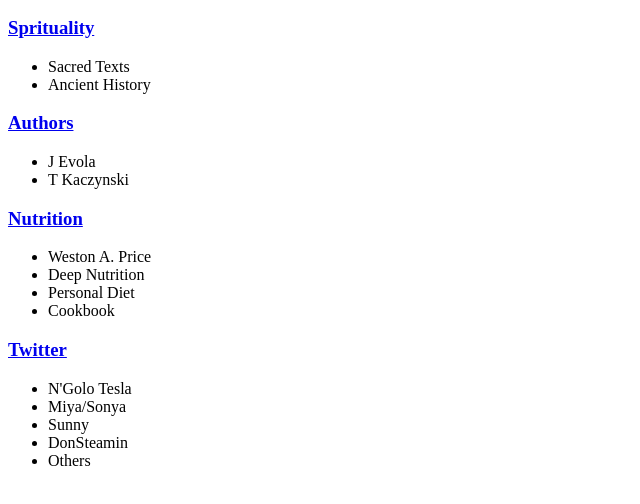
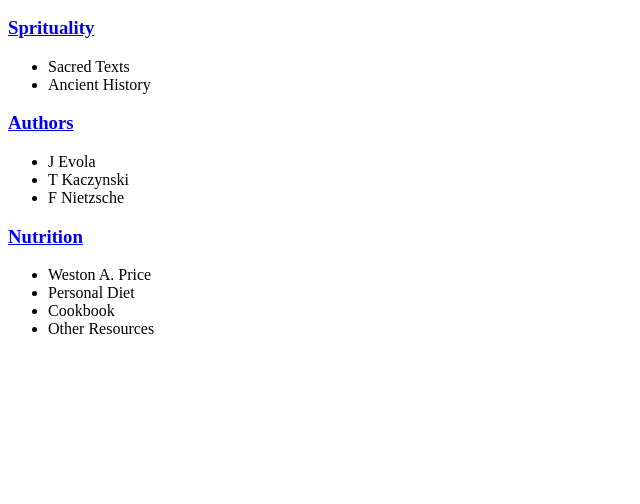
Before and after one commit to meiscill-omeadhra/meiscill-omeadhra.github.io, a plain HTML site: page index.html in a window 1280 px wide. Shown: the part 110-614 px from the top of the page, without its empty margins (0-640 px from the left). Drawn offline with Linux system fonts and the light colour scheme.

Commit message:
TOC ROUGH DRAFT

```diff
--- a/index.html
+++ b/index.html
@@ -16,23 +16,14 @@
 <ul>
 	<li>J Evola</li>
 	<li>T Kaczynski</li>
+	<li>F Nietzsche</li>
 </ul>
 
 <h3><a href="nutrition">Nutrition</a></h3>
 
 <ul>
 	<li>Weston A. Price</li>
-	<li>Deep Nutrition</li>
 	<li>Personal Diet</li>
 	<li>Cookbook</li>
+	<li>Other Resources</li>
 </ul>
-
-<h3><a href="twitter">Twitter</a></h3>
-
-<ul>
-	<li>N'Golo Tesla</li>
-	<li>Miya/Sonya</li>
-	<li>Sunny</li>
-	<li>DonSteamin</li>
-	<li>Others</li>
-</ul>
```
Also changed, not shown: authors/index.html (added), nutrition/index.html (added), spirituality/index.html (added).
